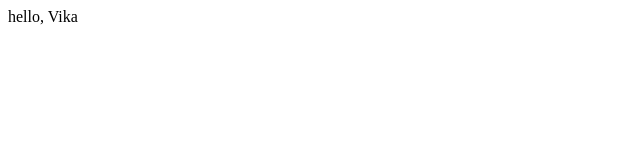
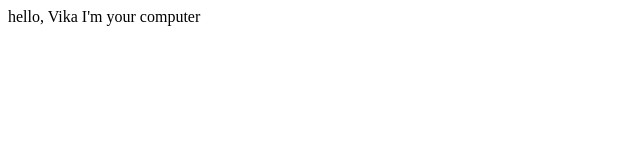
Before and after one commit to ViktoriaBilonozhko/Front_school_Test, a plain HTML site: page index.html in a window 1280 px wide. Shown: the whole page, without its empty margins (0-640 px from the left). Drawn offline with Linux system fonts and the light colour scheme.

Commit message:
Update index.html

```diff
--- a/index.html
+++ b/index.html
@@ -6,5 +6,6 @@
 </head>
 <body>
 	hello, Vika
+	I'm your computer
 </body>
 </html>
```
